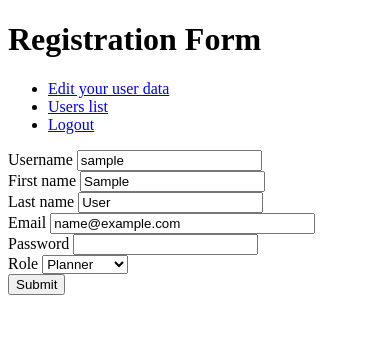
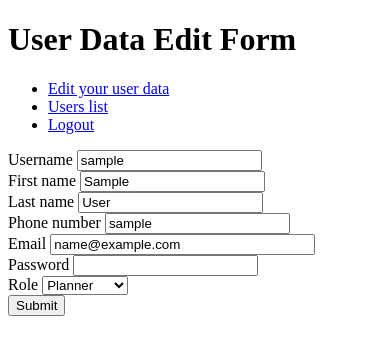
Before and after one commit to szmisztal/FreightHub, a Flask app: page /user/change_data/1 in a window 390 px wide. Shown: the top 355 px of the page. Run offline with Flask 3, Linux system fonts and the light colour scheme; the visitor is signed in with stand-in values (Sample User, id 1).

Commit message:
add phone_number field in form template

```diff
--- a/app/user/templates/register.html
+++ b/app/user/templates/register.html
@@ -1,12 +1,12 @@
 {% extends 'base.html' %}
 
-{% block title %}Registration{% endblock %}
+{% block title %}{{ title }}{% endblock %}
 
-{% block header %}Registration Form{% endblock %}
+{% block header %}{{ title }} Form{% endblock %}
 
 {% block content %}
 <div class="registration-form">
-    <form method="post" action="{{ url_for('user.register') }}">
+    <form method="post">
         {{ form.hidden_tag() }}
         <div>
             {{ form.username.label }} {{ form.username(size=20) }}<br>
@@ -16,6 +16,9 @@
         </div>
         <div>
             {{ form.last_name.label }} {{ form.last_name(size=20) }}<br>
+        </div>
+        <div>
+            {{ form.phone_number.label }} {{ form.phone_number(size=20) }}<br>
         </div>
         <div>
             {{ form.email.label }} {{ form.email(size=30) }}<br>
```
